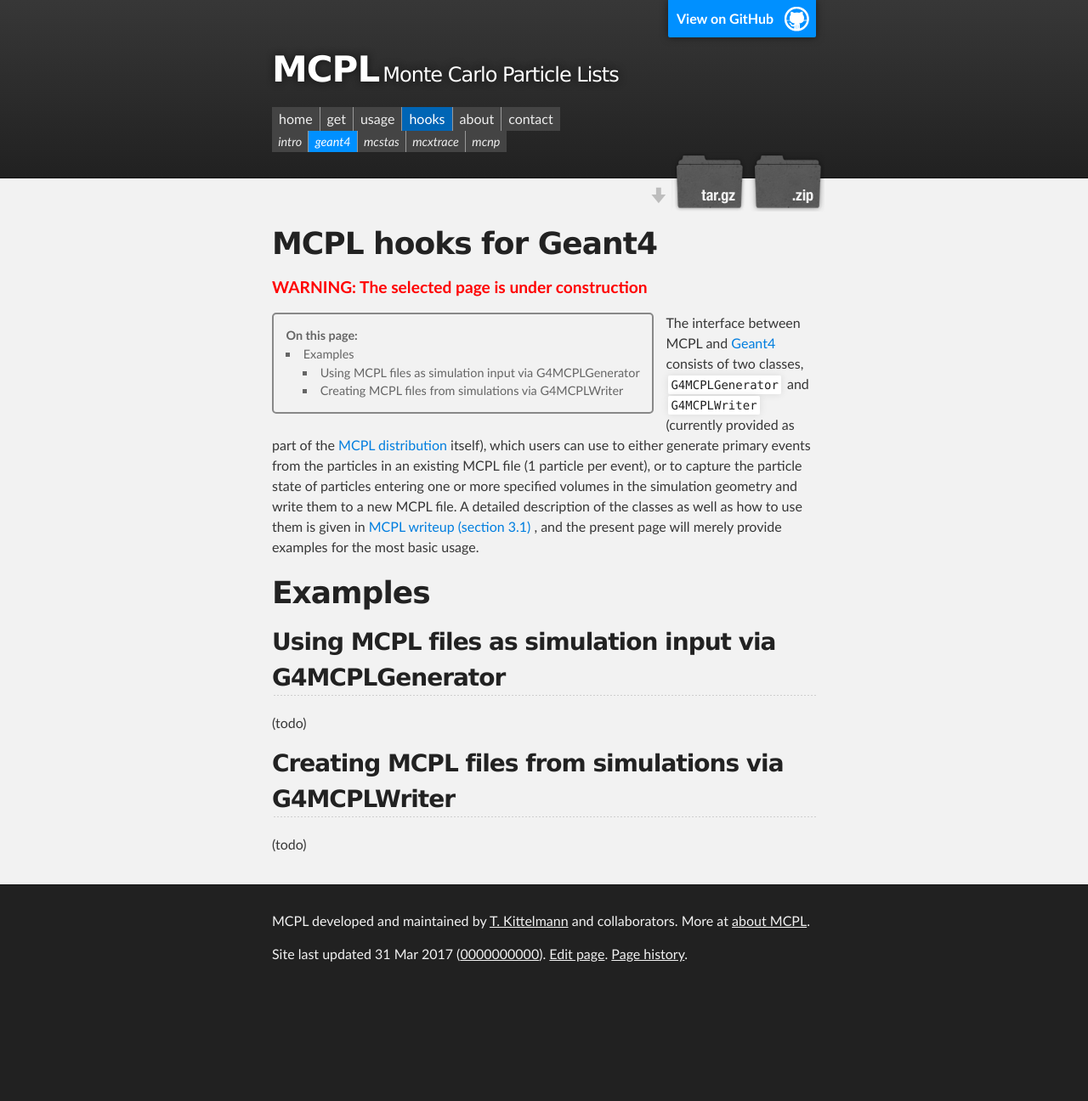
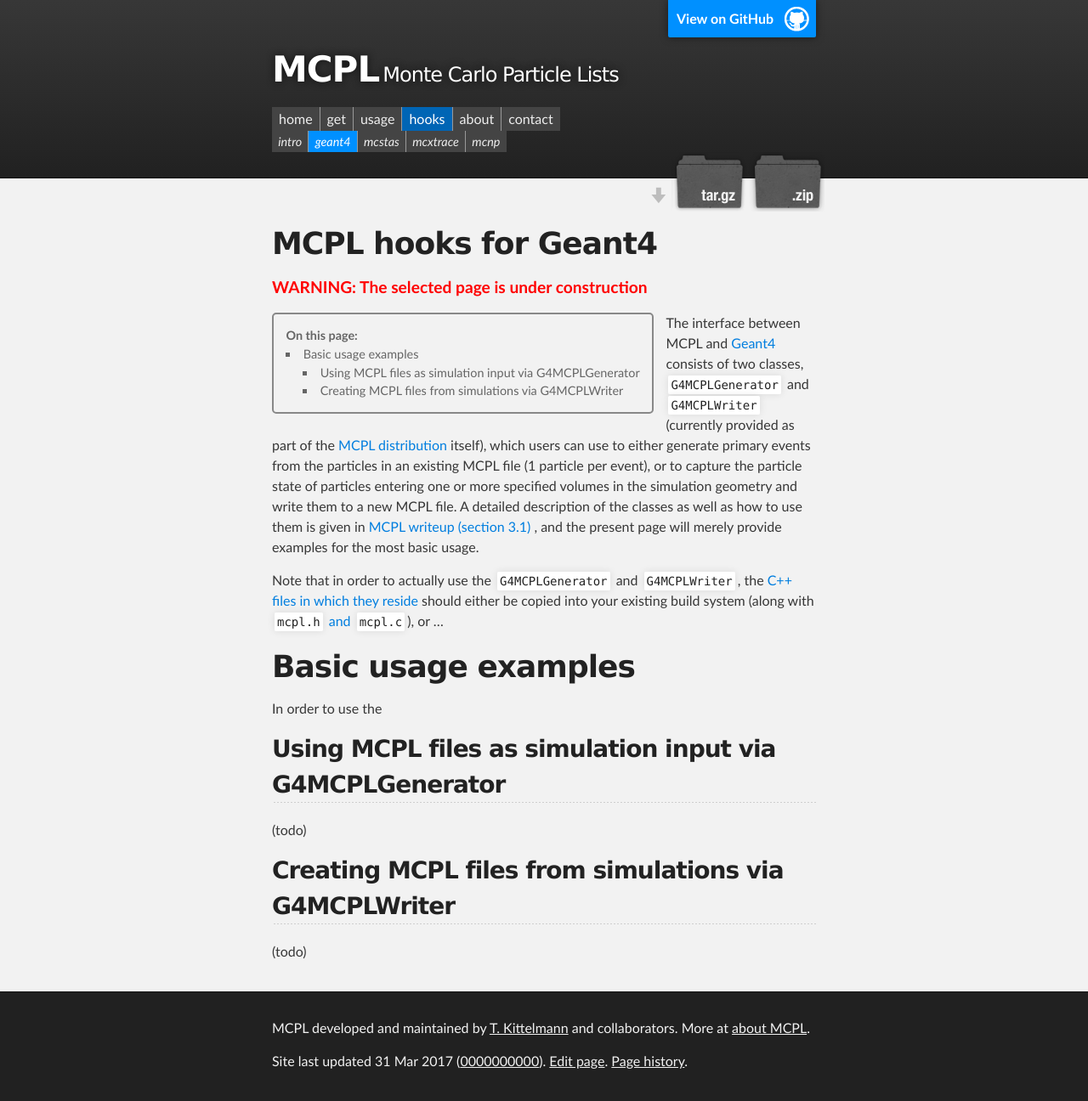
Before and after one commit to mctools/mcpl, a Jekyll site: the page built from hooks_geant4.md, in a window 1280 px wide. Shown: the whole page at 85% size. Built offline with Jekyll 4.4.1, drawn with Linux system fonts in a browser that asks for light colours; before the commit the page ends 1170 px from its top, so only the background shows below that.

Commit message:
Update hooks_geant4.md

```diff
--- a/hooks_geant4.md
+++ b/hooks_geant4.md
@@ -9,7 +9,14 @@ weight: 50
 
 The interface between MCPL and [Geant4](http://geant4.cern.ch/) consists of two classes, `G4MCPLGenerator` and `G4MCPLWriter` (currently provided as part of the [MCPL distribution](LOCAL:get) itself), which users can use to either generate primary events from the particles in an existing MCPL file (1 particle per event), or to capture the particle state of particles entering one or more specified volumes in the simulation geometry and write them to a new MCPL file. A detailed description of the classes as well as how to use them is given in {% include linkpaper.html subsection=3.1 %}, and the present page will merely provide examples for the most basic usage.
 
-# Examples
+Note that in order to actually use the `G4MCPLGenerator` and `G4MCPLWriter`, the [C++ files in which they reside]({{"/raw/master/src/geant4/" | prepend: site.github.repository_url }}) should either be copied into your existing build system (along with [`mcpl.h` and `mcpl.c`]({{"/raw/master/src/mcpl/" | prepend: site.github.repository_url }})), or ...
+
+
+
+
+# Basic usage examples
+
+In order to use the
 
 ## Using MCPL files as simulation input via G4MCPLGenerator
 
```
